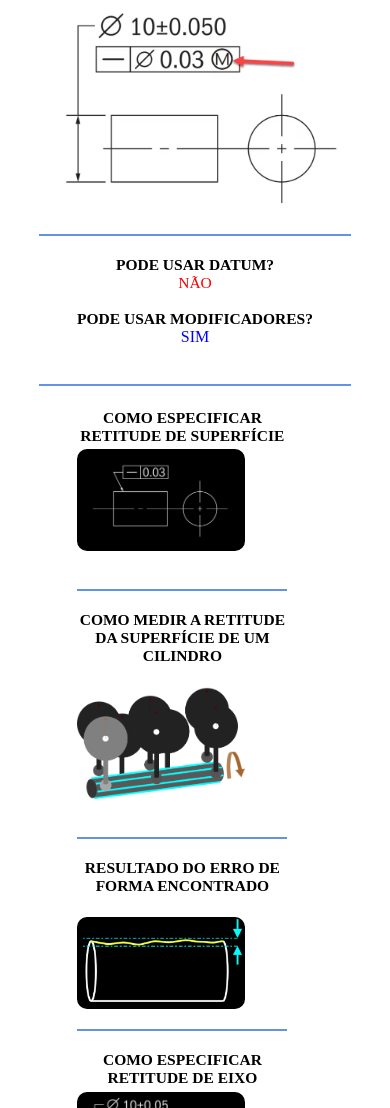
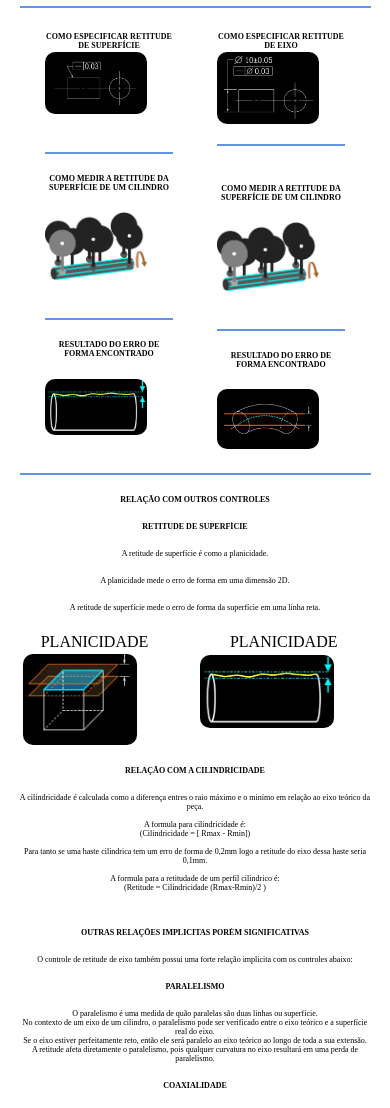
Before and after one commit to feryamaha/Straightness-Geometric.IA, a plain HTML site: page index.html in a window 390 px wide. Shown: the part 892-2000 px from the top of the page. Drawn offline with Linux system fonts and the light colour scheme.

Commit message:
Ajustes de responsividade!
Ajuste de responsividade nas div centrais!

```diff
--- a/index.html
+++ b/index.html
@@ -100,7 +100,7 @@
                         <br>
                         <img class="img-example-straightness"
                             src="example-for-straightness-surface2.png" alt>
-                        <hr>
+                        <hr id="hr-center">
                     </div>
 
                     <!-- retidão eixo-->
--- a/straightness.css
+++ b/straightness.css
@@ -103,8 +103,6 @@ header {
     filter: contrast(200%);
 }
 
-
-
 .text-content,
 .ptext-content {
     font-size: 15.5px;
@@ -136,15 +134,16 @@ hr {
     padding: 1%;
     display: flex;
     justify-content: center;
+    text-align: center;
 }
 
 .div-example-content {
     margin: 0 5%;
     width: 250px;
     border-radius: 10px;
-    text-align: center;
     padding: 0 20px;
     align-items: center;
+    text-align: center;
 }
 
 .img-example-straightness2 {
@@ -180,7 +179,7 @@ hr {
 
 @media (max-width: 520px) {
     .div-wrapper-example {
-        display: block;
+        /*display: block;*/
         text-align: center;
     }
 
@@ -209,4 +208,18 @@ hr {
         display: none;
     }
 
+    .text-content,
+    .ptext-content {
+        font-size: 8px;
+    }
+
+    .div-example-content {
+        padding: 0 5px;
+    }
+
+    .div-wrapper-text-content {
+        text-align: center;
+        padding: 0 5%;
+    }
+
 }
```
